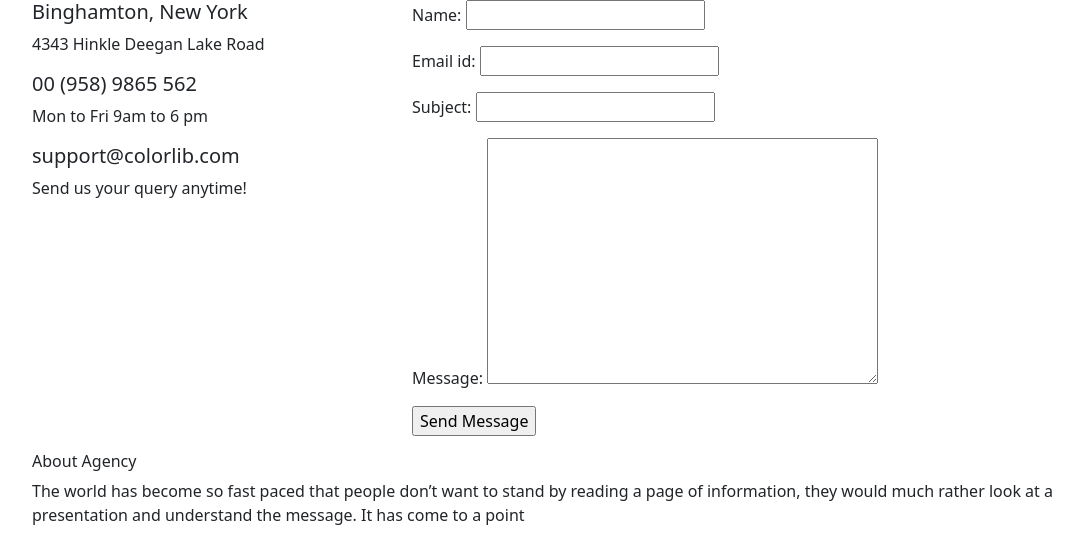
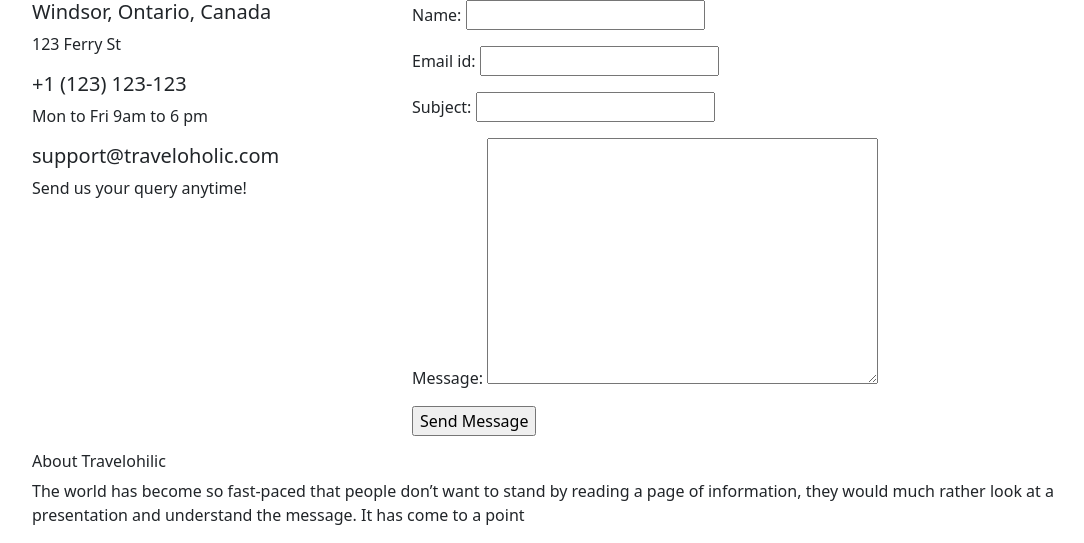
Before and after one commit to jayduttbhatt1999/Travelaholic, a Django app: page /contact/ in a window 1280 px wide. Shown: the part 795-1338 px from the top of the page, without its empty margins (50-1134 px from the left). Run offline with Django 4.2, Linux system fonts and the light colour scheme; some libraries are stand-ins or nearby versions.

Commit message:
Contact US Template

```diff
--- a/app/templates/app/base.html
+++ b/app/templates/app/base.html
@@ -95,9 +95,9 @@
 
             <div class="row">
                     <div class="single-footer-widget">
-                        <h6>About Agency</h6>
+                        <h6>About Travelohilic</h6>
                         <p>
-                            The world has become so fast paced that people don’t want to stand by reading a page of
+                            The world has become so fast-paced that people don’t want to stand by reading a page of
                             information, they would much rather look at a presentation and understand the message. It
                             has come to a point
                         </p>
--- a/app/templates/app/contact.html
+++ b/app/templates/app/contact.html
@@ -32,9 +32,9 @@
                             <span class="lnr lnr-home"></span>
                         </div>
                         <div class="contact-details">
-                            <h5>Binghamton, New York</h5>
+                            <h5>Windsor, Ontario, Canada</h5>
                             <p>
-                                4343 Hinkle Deegan Lake Road
+                                123 Ferry St
                             </p>
                         </div>
                     </div>
@@ -43,7 +43,7 @@
                             <span class="lnr lnr-phone-handset"></span>
                         </div>
                         <div class="contact-details">
-                            <h5>00 (958) 9865 562</h5>
+                            <h5>+1 (123) 123-123</h5>
                             <p>Mon to Fri 9am to 6 pm</p>
                         </div>
                     </div>
@@ -52,7 +52,7 @@
                             <span class="lnr lnr-envelope"></span>
                         </div>
                         <div class="contact-details">
-                            <h5>support@colorlib.com</h5>
+                            <h5>support@traveloholic.com</h5>
                             <p>Send us your query anytime!</p>
                         </div>
                     </div>
```
Also changed, not shown: db.sqlite3.
